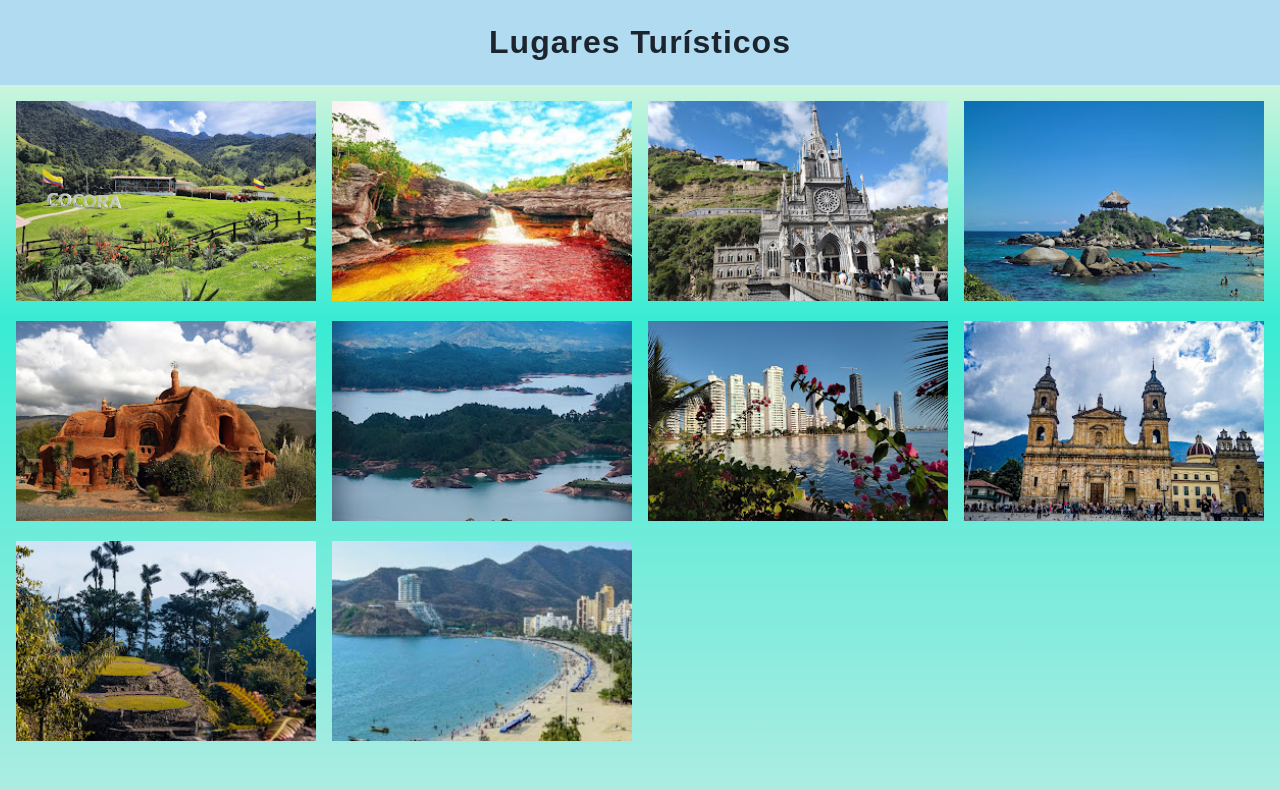
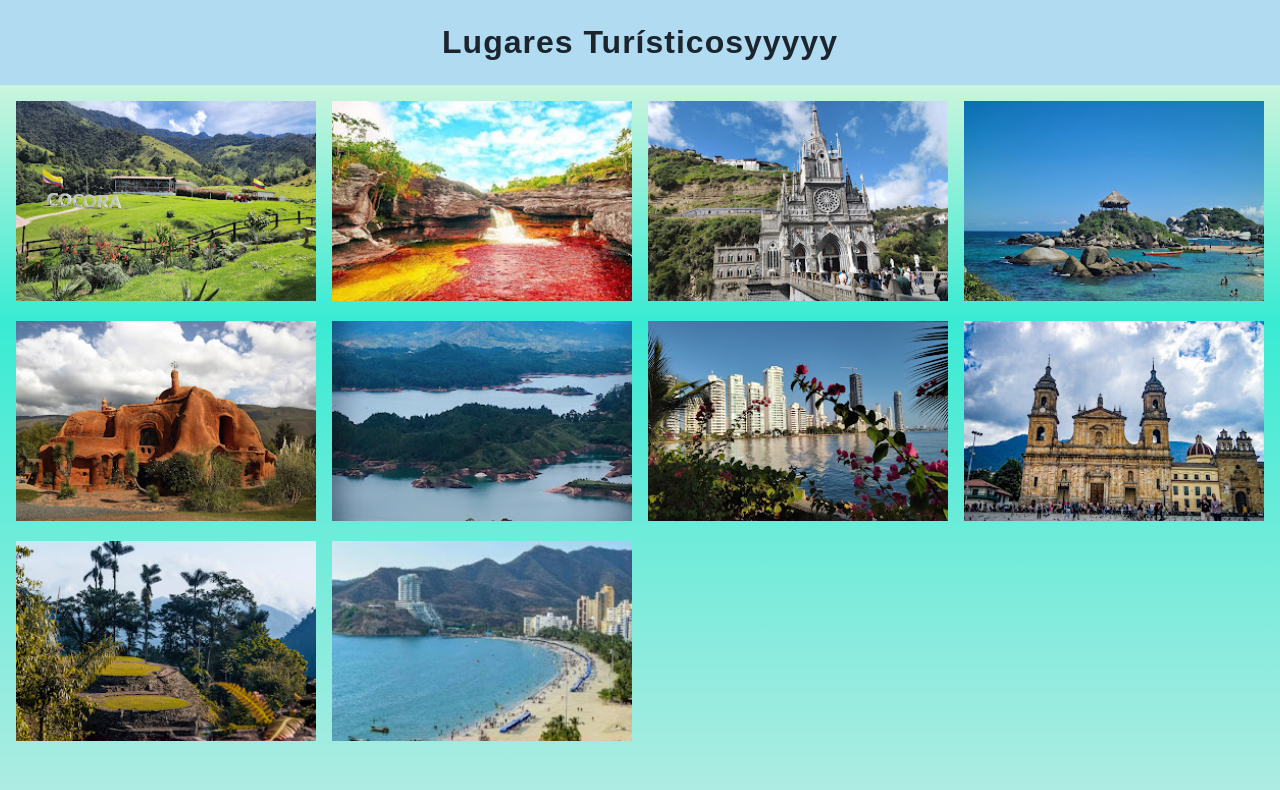
Before and after one commit to Benjamincalderonhumareda/PAGINA-TURISTICA, a plain HTML site: page index.html in a window 1280 px wide. Drawn offline with Linux system fonts and the light colour scheme.

Commit message:
Update index.html

```diff
--- a/index.html
+++ b/index.html
@@ -8,7 +8,7 @@
   </head>
   <body>
     <header>
-      <h1>Lugares Turísticos</h1>
+      <h1>Lugares Turísticosyyyyy</h1>
     </header>
 
     <main>
```
